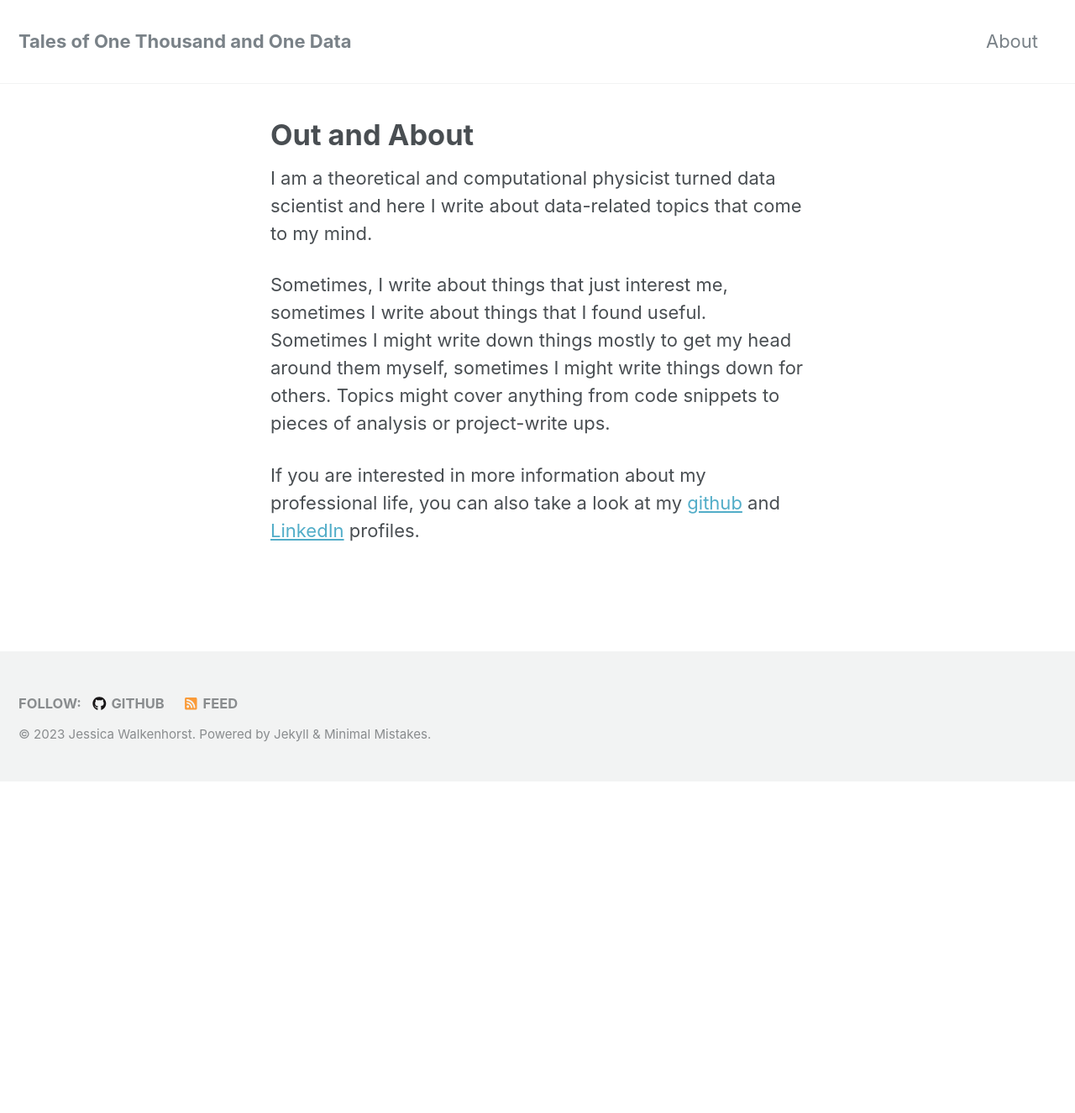
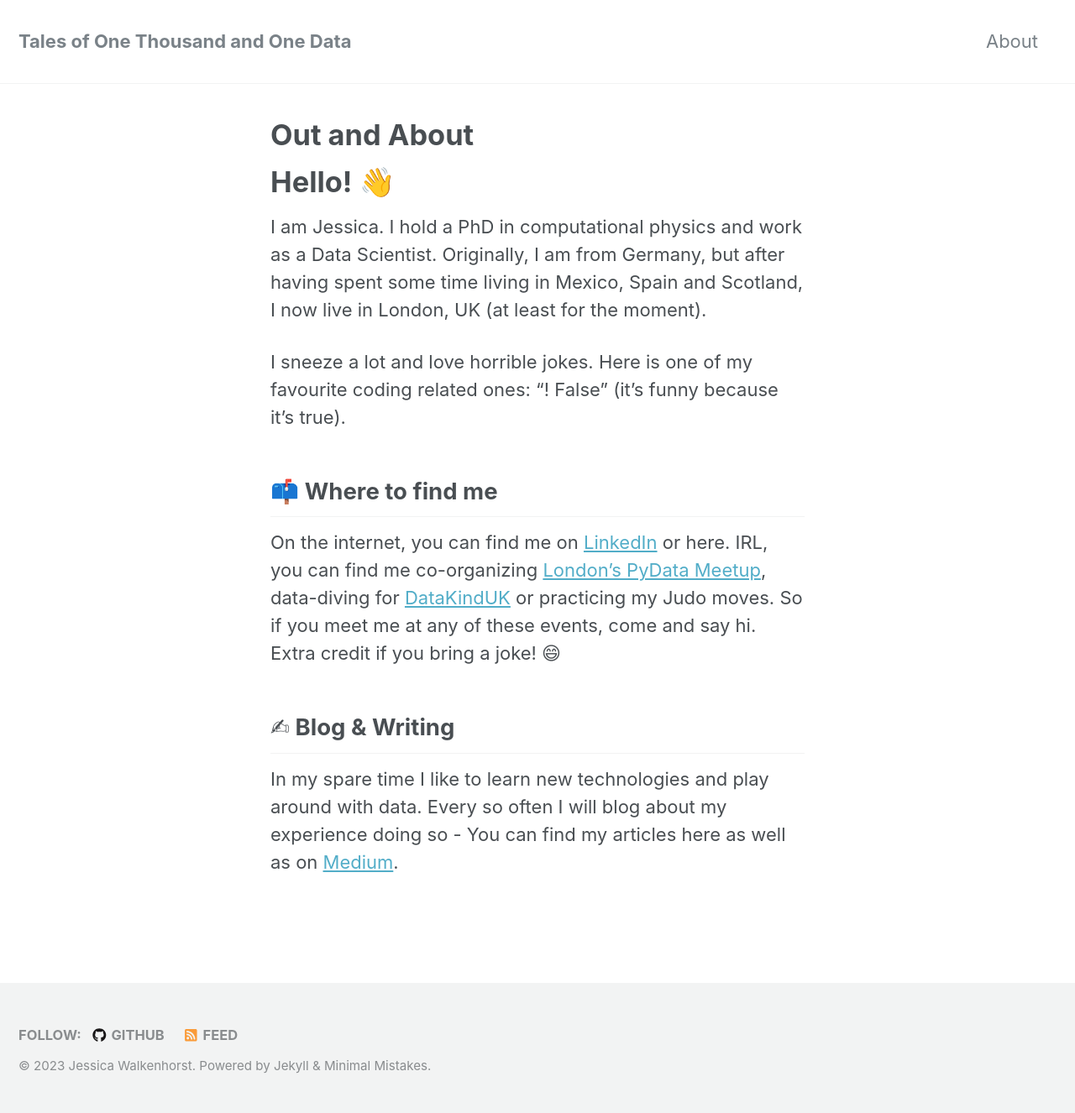
Before and after one commit to walkenho/walkenho.github.io, a Jekyll site: the page built from _pages/about.md, in a window 1280 px wide. Shown: the whole page at 84% size. Built offline with Jekyll 4.4.1, drawn with Linux system fonts in a browser that asks for light colours; nearby versions of some CDN libraries; before the commit the page ends 931 px from its top, so only the background shows below that.

Commit message:
Update about page

```diff
--- a/_pages/about.md
+++ b/_pages/about.md
@@ -5,9 +5,14 @@ title: Out and About
 authorprofile: true
 ---
 
-I am a theoretical and computational physicist turned data scientist and here I write about data-related topics that come to my mind.
+# Hello! 👋
 
-Sometimes, I write about things that just interest me, sometimes I write about things that I found useful. Sometimes I might write down things mostly to get my head around them myself, sometimes I might write things down for others. Topics might cover anything from
-code snippets to pieces of analysis or project-write ups.
+I am Jessica. I hold a PhD in computational physics and work as a Data Scientist. Originally, I am from Germany, but after having spent some time living in Mexico, Spain and Scotland, I now live in London, UK (at least for the moment).
 
-If you are interested in more information about my professional life, you can also take a look at my [github](https://github.com/walkenho) and [LinkedIn](https://www.linkedin.com/in/jessica-walkenhorst-809509a3/) profiles.
+I sneeze a lot and love horrible jokes. Here is one of my favourite coding related ones: "! False" (it's funny because it's true).
+
+## 📫 Where to find me
+On the internet, you can find me on [LinkedIn](https://www.linkedin.com/in/jessica-walkenhorst/) or here. IRL, you can find me co-organizing [London's PyData Meetup](https://www.meetup.com/pydata-london-meetup/), data-diving for [DataKindUK](https://datakind.org.uk/) or practicing my Judo moves. So if you meet me at any of these events, come and say hi. Extra credit if you bring a joke! 😄
+
+## &#x270d; Blog & Writing
+In my spare time I like to learn new technologies and play around with data. Every so often I will blog about my experience doing so - You can find my articles here as well as on [Medium](https://medium.com/@walkenho).
```
